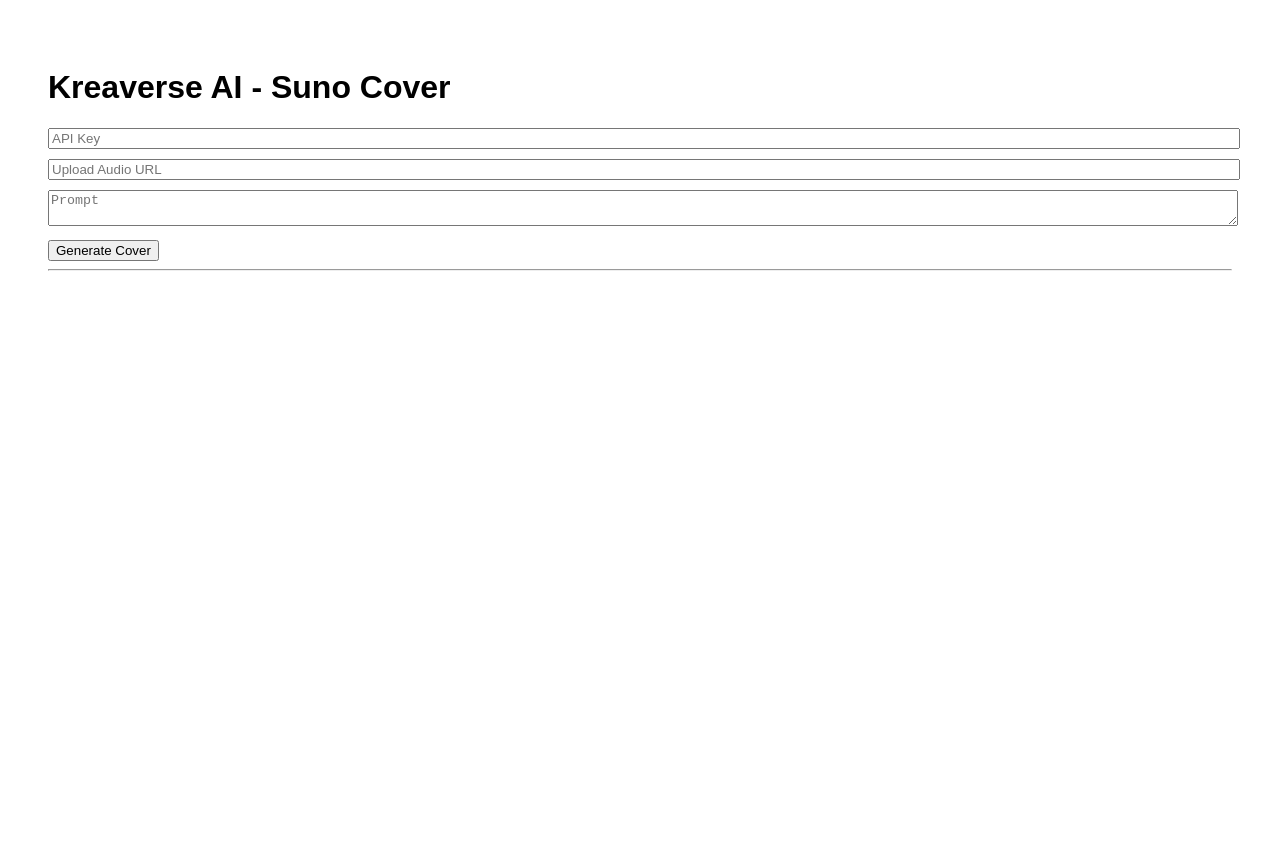
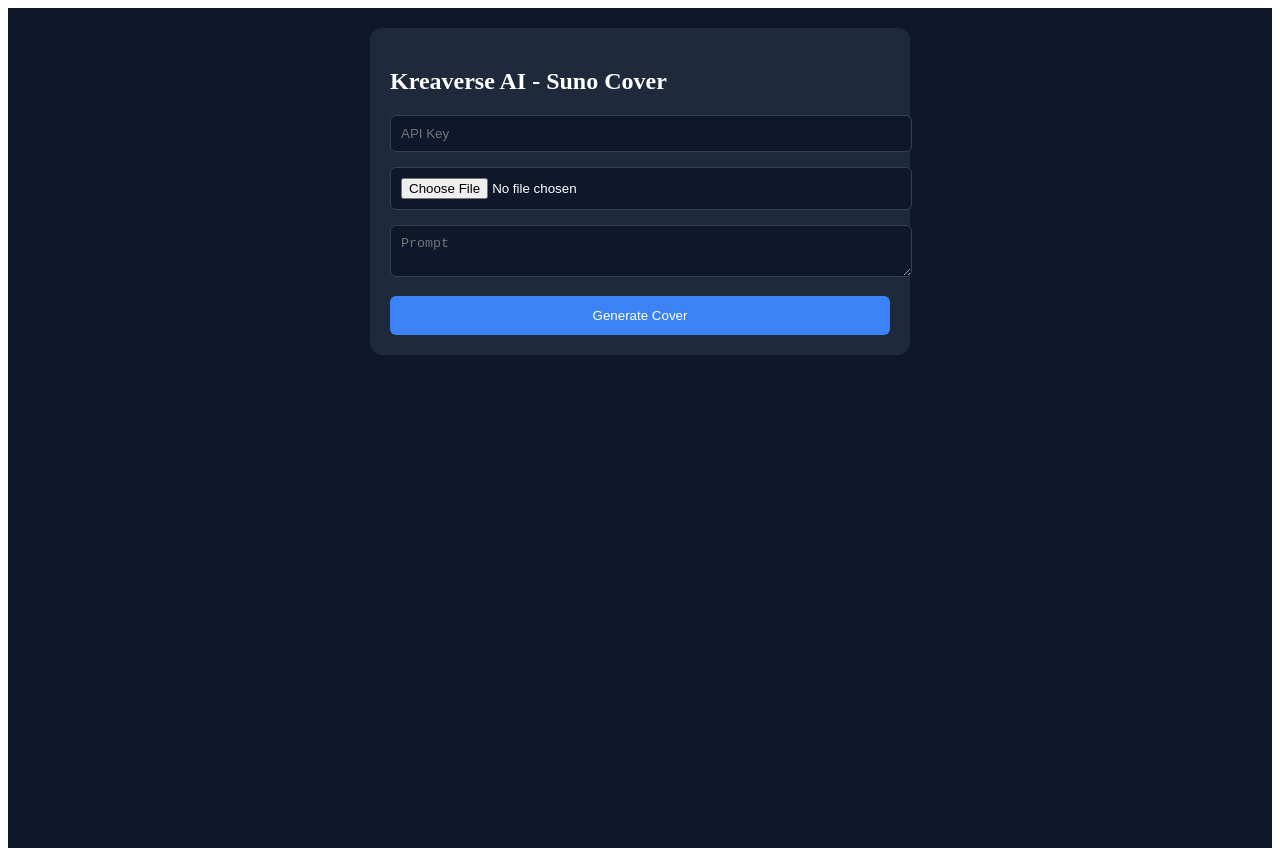
Before and after one commit to habigeneratewebsite-a11y/kreaverse-ai, a Next.js app: page /dashboard in a window 1280 px wide. Before the commit the page ends 800 px from the top, so only its background shows below. Built offline with nearby package versions, Linux system fonts and the light colour scheme.

Commit message:
Update dashboard.js

```diff
--- a/pages/dashboard.js
+++ b/pages/dashboard.js
@@ -2,91 +2,153 @@
 
 export default function Dashboard() {
   const [apiKey, setApiKey] = useState('')
-  const [uploadUrl, setUploadUrl] = useState('')
+  const [file, setFile] = useState(null)
   const [prompt, setPrompt] = useState('')
   const [taskId, setTaskId] = useState('')
-  const [result, setResult] = useState(null)
   const [loading, setLoading] = useState(false)
+  const [status, setStatus] = useState(null)
 
   async function generateCover() {
+    if (!file) return alert("Please select audio file")
+
     setLoading(true)
-    setResult(null)
 
-    const res = await fetch('/api/suno/cover', {
+    const formData = new FormData()
+    formData.append("file", file)
+    formData.append("prompt", prompt)
+
+    const uploadRes = await fetch('/api/upload', {
+      method: 'POST',
+      headers: {
+        'x-api-key': apiKey
+      },
+      body: formData
+    })
+
+    const uploadData = await uploadRes.json()
+
+    if (!uploadData.uploadUrl) {
+      setLoading(false)
+      return alert("Upload failed")
+    }
+
+    const sunoRes = await fetch('/api/suno/cover', {
       method: 'POST',
       headers: {
         'Content-Type': 'application/json',
         'x-api-key': apiKey
       },
       body: JSON.stringify({
-        uploadUrl,
+        uploadUrl: uploadData.uploadUrl,
         prompt,
         callBackUrl: "https://webhook.site/test123"
       })
     })
 
-    const data = await res.json()
-    setTaskId(data?.data?.taskId || '')
+    const sunoData = await sunoRes.json()
+    setTaskId(sunoData?.data?.taskId || '')
     setLoading(false)
   }
 
   async function checkStatus() {
-    if (!taskId) return alert("No taskId")
+    if (!taskId) return
 
     const res = await fetch(`/api/suno/status?taskId=${taskId}`, {
-      method: 'GET',
       headers: {
         'x-api-key': apiKey
       }
     })
 
     const data = await res.json()
-    setResult(data)
+    setStatus(data)
   }
 
   return (
-    <div style={{ padding: 40, fontFamily: 'Arial' }}>
-      <h1>Kreaverse AI - Suno Cover</h1>
+    <div style={{
+      minHeight: '100vh',
+      background: '#0f172a',
+      color: 'white',
+      padding: 20
+    }}>
+      <div style={{
+        maxWidth: 500,
+        margin: '0 auto',
+        background: '#1e293b',
+        padding: 20,
+        borderRadius: 12
+      }}>
+
+        <h2 style={{ marginBottom: 20 }}>Kreaverse AI - Suno Cover</h2>
 
         <input
           placeholder="API Key"
           value={apiKey}
           onChange={(e) => setApiKey(e.target.value)}
-        style={{ width: '100%', marginBottom: 10 }}
+          style={inputStyle}
         />
 
         <input
-        placeholder="Upload Audio URL"
-        value={uploadUrl}
-        onChange={(e) => setUploadUrl(e.target.value)}
-        style={{ width: '100%', marginBottom: 10 }}
+          type="file"
+          accept="audio/*"
+          onChange={(e) => setFile(e.target.files[0])}
+          style={inputStyle}
         />
 
         <textarea
           placeholder="Prompt"
           value={prompt}
           onChange={(e) => setPrompt(e.target.value)}
-        style={{ width: '100%', marginBottom: 10 }}
+          style={inputStyle}
         />
 
-      <button onClick={generateCover} disabled={loading}>
-        {loading ? "Generating..." : "Generate Cover"}
+        <button
+          onClick={generateCover}
+          style={buttonStyle}
+        >
+          {loading ? "Processing..." : "Generate Cover"}
         </button>
-
-      <hr />
 
         {taskId && (
           <>
-          <p><b>Task ID:</b> {taskId}</p>
-          <button onClick={checkStatus}>Check Status</button>
+            <p style={{ marginTop: 20 }}>Task ID: {taskId}</p>
+            <button onClick={checkStatus} style={buttonStyle}>
+              Check Status
+            </button>
           </>
         )}
 
-      {result && (
-        <pre style={{ marginTop: 20 }}>
-          {JSON.stringify(result, null, 2)}
+        {status && (
+          <pre style={{
+            background: '#0f172a',
+            padding: 10,
+            marginTop: 20,
+            fontSize: 12,
+            overflow: 'auto'
+          }}>
+            {JSON.stringify(status, null, 2)}
           </pre>
         )}
       </div>
+    </div>
   )
 }
+
+const inputStyle = {
+  width: '100%',
+  padding: 10,
+  marginBottom: 15,
+  borderRadius: 6,
+  border: '1px solid #334155',
+  background: '#0f172a',
+  color: 'white'
+}
+
+const buttonStyle = {
+  width: '100%',
+  padding: 12,
+  borderRadius: 6,
+  border: 'none',
+  background: '#3b82f6',
+  color: 'white',
+  cursor: 'pointer'
+}
```
Lines whose indentation alone changed are shown as unchanged.
